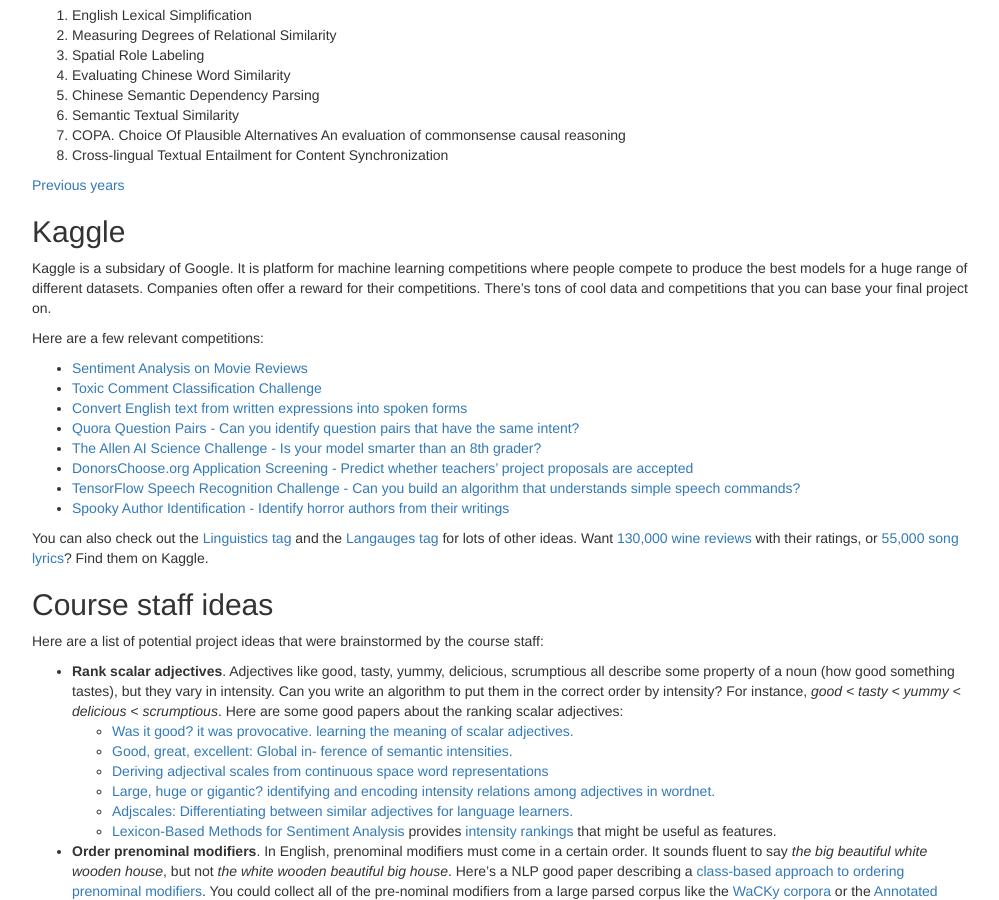
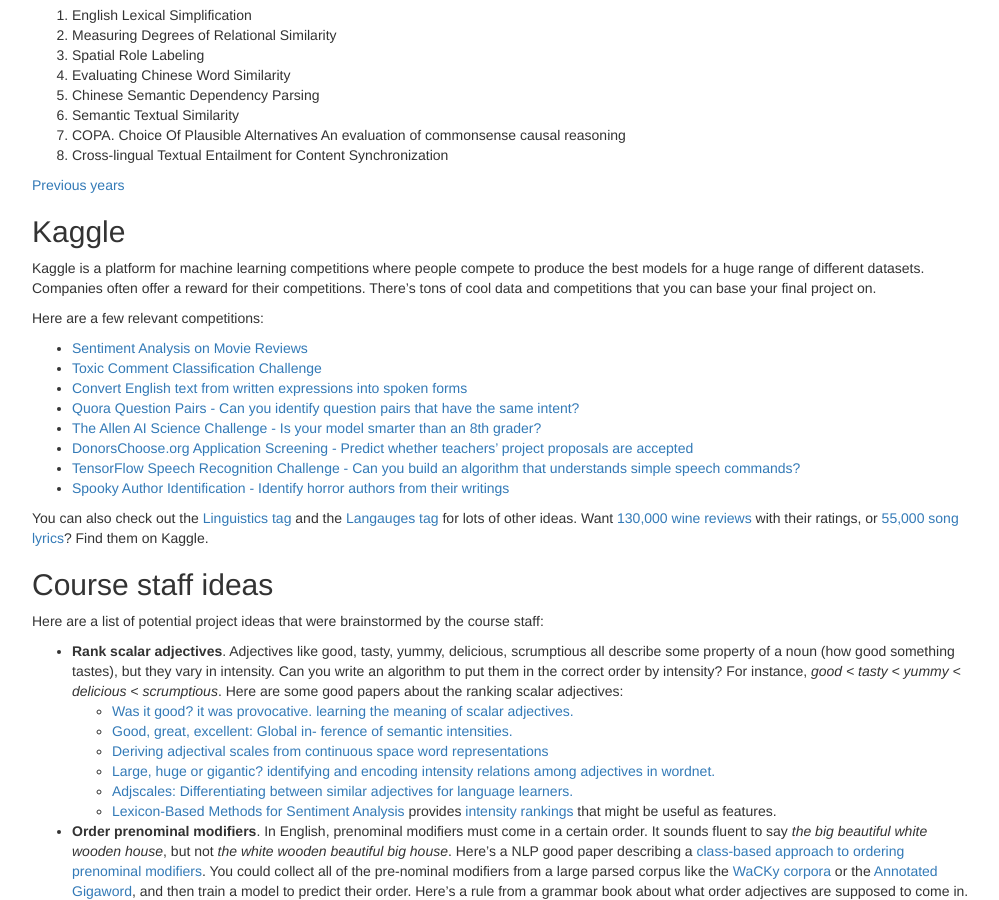
Before and after one commit to computational-linguistics-class/computational-linguistics-class.github.io, a Jekyll site: the page built from term-project.md, in a window 1280 px wide and 900 px high, scrolled down 3276 px. Shown: the whole window, without its empty margins (233-1232 px from the left). Built offline with Jekyll 4.4.1, drawn with Linux system fonts in a browser that asks for light colours; nearby versions of some CDN libraries; a script that is not in the unit is left out; comment, search, counter and statistics services are not loaded; some of the changed text lies outside the part shown.

Commit message:
Minor edits

```diff
--- a/term-project.md
+++ b/term-project.md
@@ -233,7 +233,7 @@
 
 ## Kaggle
 
-Kaggle is a subsidary of Google.  It is platform for machine learning competitions where people compete to produce the best models for a huge range of different datasets. Companies often offer a reward for their competitions.  There's tons of cool data and competitions that you can base your final project on.
+Kaggle is a platform for machine learning competitions where people compete to produce the best models for a huge range of different datasets. Companies often offer a reward for their competitions.  There's tons of cool data and competitions that you can base your final project on.
 
 Here are a few relevant competitions:
 * [Sentiment Analysis on Movie Reviews](https://www.kaggle.com/c/sentiment-analysis-on-movie-reviews)
```
Also changed, not shown: other parts of term-project.md (+1 -1 lines).
